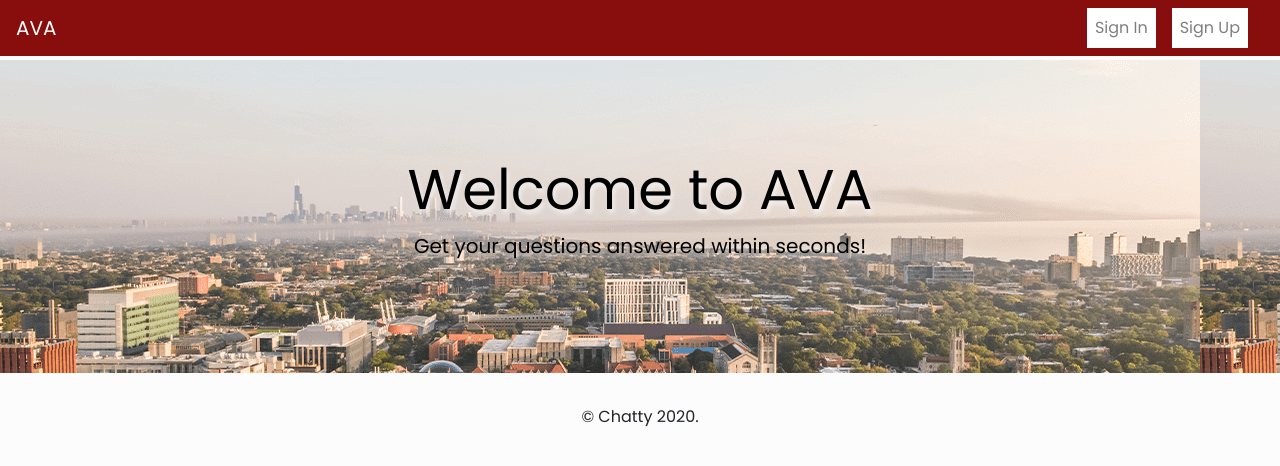
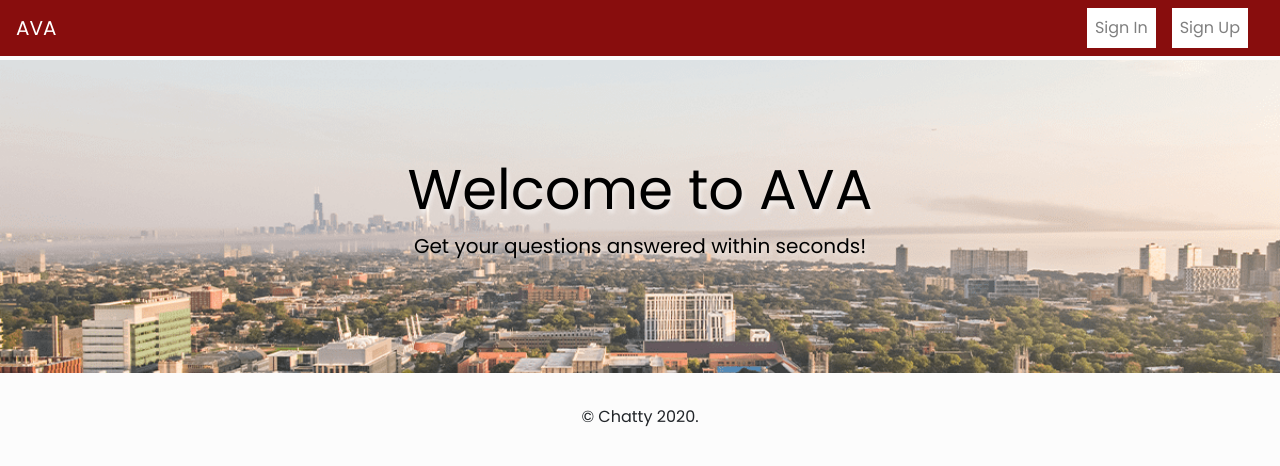
Before and after one commit to leenatantawy/AVA, a React (Create React App) app in the folder chat/: page / in a window 1280 px wide. Shown: the top 466 px of the page. Built offline with nearby package versions, Linux system fonts and the light colour scheme; no server answers.

Commit message:
final look for home done

```diff
--- a/chat/src/components/styles.css
+++ b/chat/src/components/styles.css
@@ -12,6 +12,9 @@ body {
 .imageback{
   background-image: url("image5.png");
   position: static;
+  border:#757575;
+  background-repeat: no-repeat;
+  background-size: cover;
 
 }
 
```
